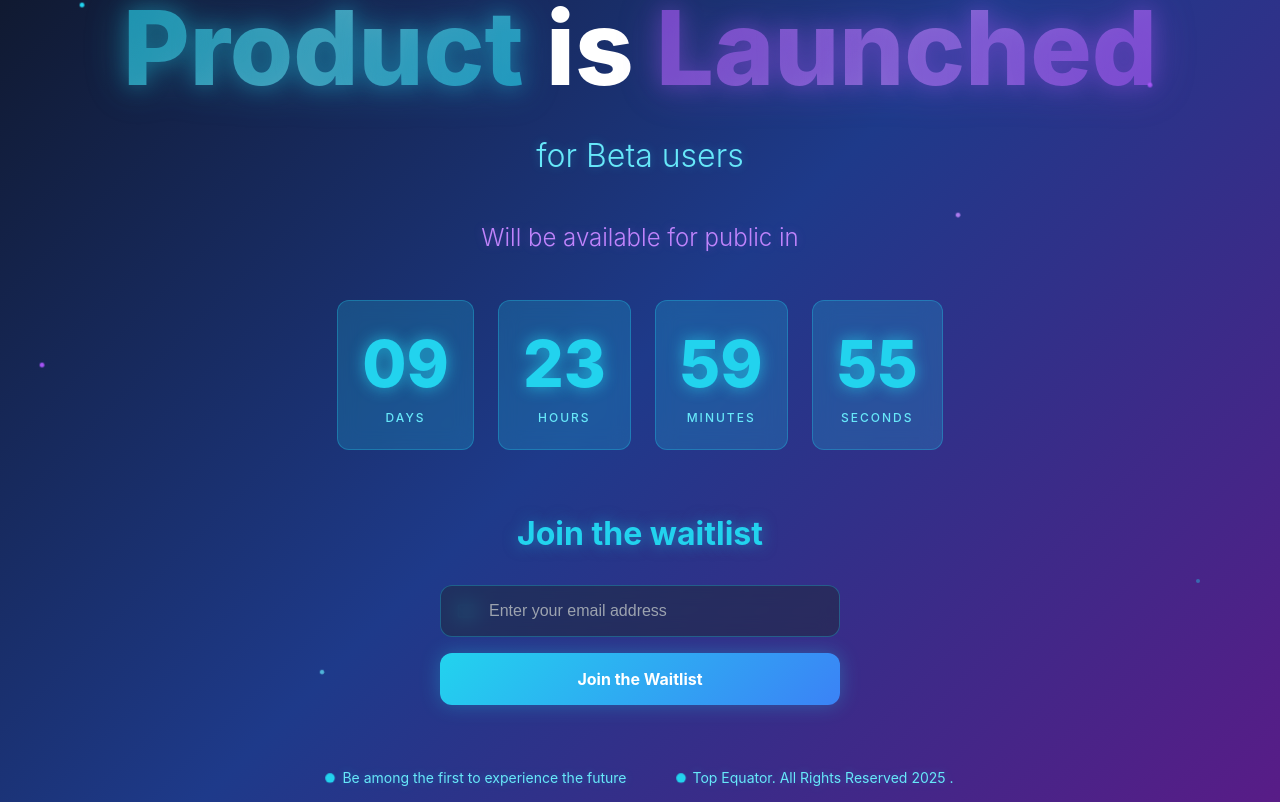
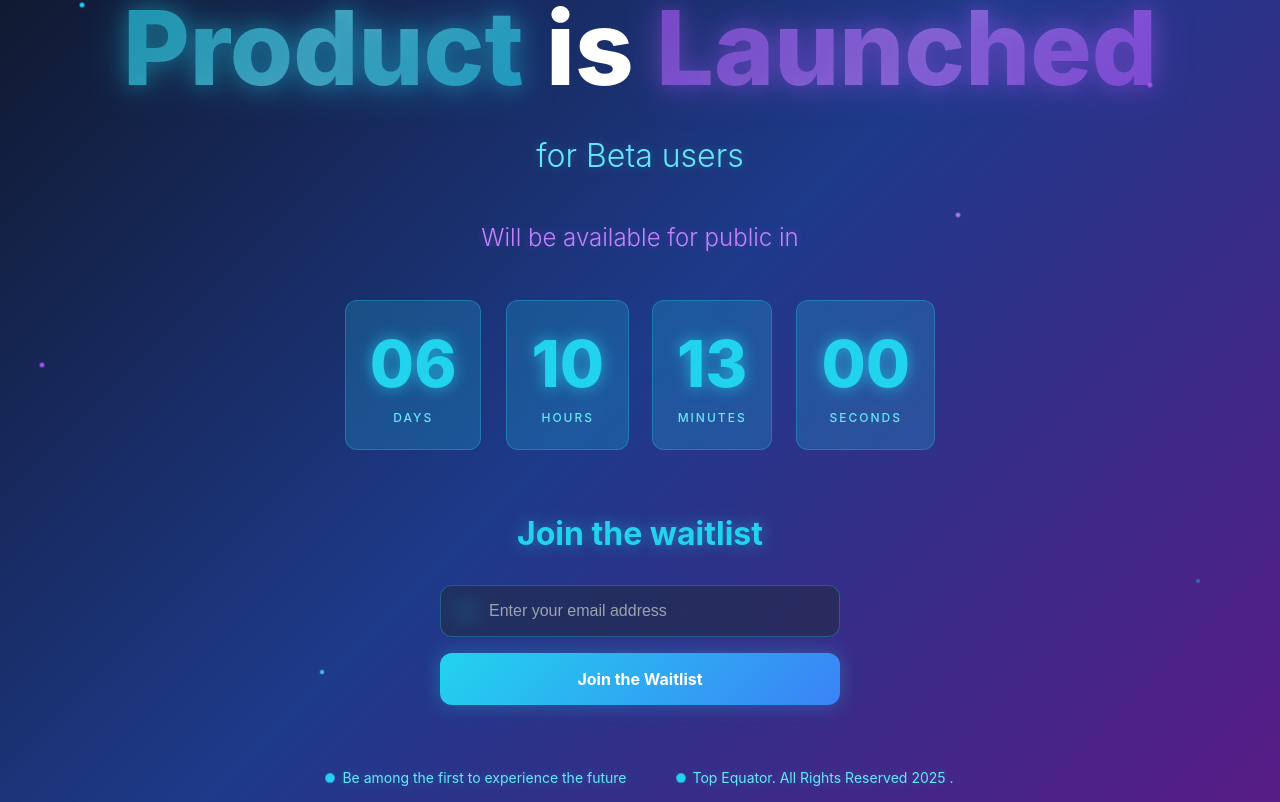
Before and after one commit to Aaditya0806/topequator, a plain HTML site: page index.html in a window 1280 px wide. Shown: the part 77-879 px from the top of the page. Drawn offline with nearby package versions, Linux system fonts and the light colour scheme.

Commit message:
countdown Fix

```diff
--- a/index.html
+++ b/index.html
@@ -501,8 +501,10 @@
       // Countdown Timer
       function initCountdown() {
         // Set target date to 11 days from now
-        const targetDate = new Date();
-        targetDate.setDate(targetDate.getDate() + 10);
+      //  const targetDate = new Date();
+       // targetDate.setDate(targetDate.getDate() + 10);
+        // Set target date to June 9th, 2025
+        const targetDate = new Date('2025-06-09T00:00:00');
 
         function updateCountdown() {
           const now = new Date().getTime();
```
